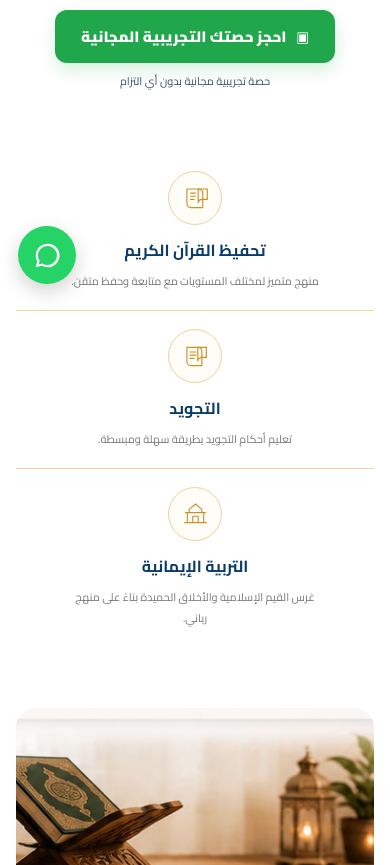
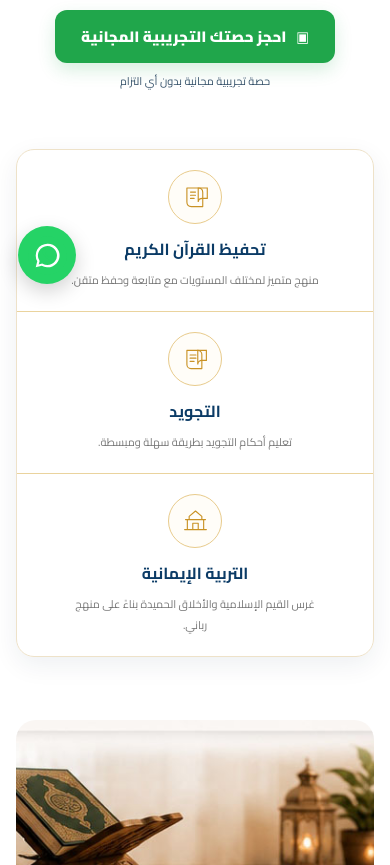
Before and after one commit to mohsob/irtiqaa-landing, a plain HTML site: page index.html in a window 390 px wide. Shown: the part 542-1407 px from the top of the page. Drawn offline with Linux system fonts and the light colour scheme.

Commit message:
Add files via upload

```diff
--- a/index.html
+++ b/index.html
@@ -565,3 +565,55 @@ content:none!important;background:none!important;
   .services .service-box .service{grid-column:auto!important;min-height:0!important}
 }
 </style>
+
+<style id="polished-service-box">
+/* Elegant single service panel: one section, not three separate products. */
+.services{
+  padding:28px 0 14px!important;
+}
+.services .service-box{
+  background:rgba(255,255,255,.98)!important;
+  border:1px solid #eee2c9!important;
+  border-radius:22px!important;
+  box-shadow:0 8px 26px rgba(20,45,70,.07)!important;
+  overflow:hidden!important;
+  position:relative!important;
+}
+.services .service{
+  background:transparent!important;
+  padding:24px 30px 22px!important;
+  min-height:164px!important;
+  display:flex!important;
+  flex-direction:column!important;
+  align-items:center!important;
+  justify-content:flex-start!important;
+}
+.services .service:not(:last-child){
+  border-left:1px solid #ead39d!important;
+}
+.services .circle{
+  background:#fffdf8!important;
+  border-color:#e8cb8c!important;
+  margin-bottom:10px!important;
+}
+.services .service h3{
+  margin-bottom:6px!important;
+}
+.services .service p{
+  max-width:260px!important;
+}
+@media(max-width:700px){
+  .services{padding:20px 0 8px!important}
+  .services .service-box{
+    border-radius:18px!important;
+  }
+  .services .service{
+    min-height:0!important;
+    padding:20px 18px!important;
+  }
+  .services .service:not(:last-child){
+    border-left:0!important;
+    border-bottom:1px solid #ead39d!important;
+  }
+}
+</style>
```
Also changed, not shown: README.txt.
